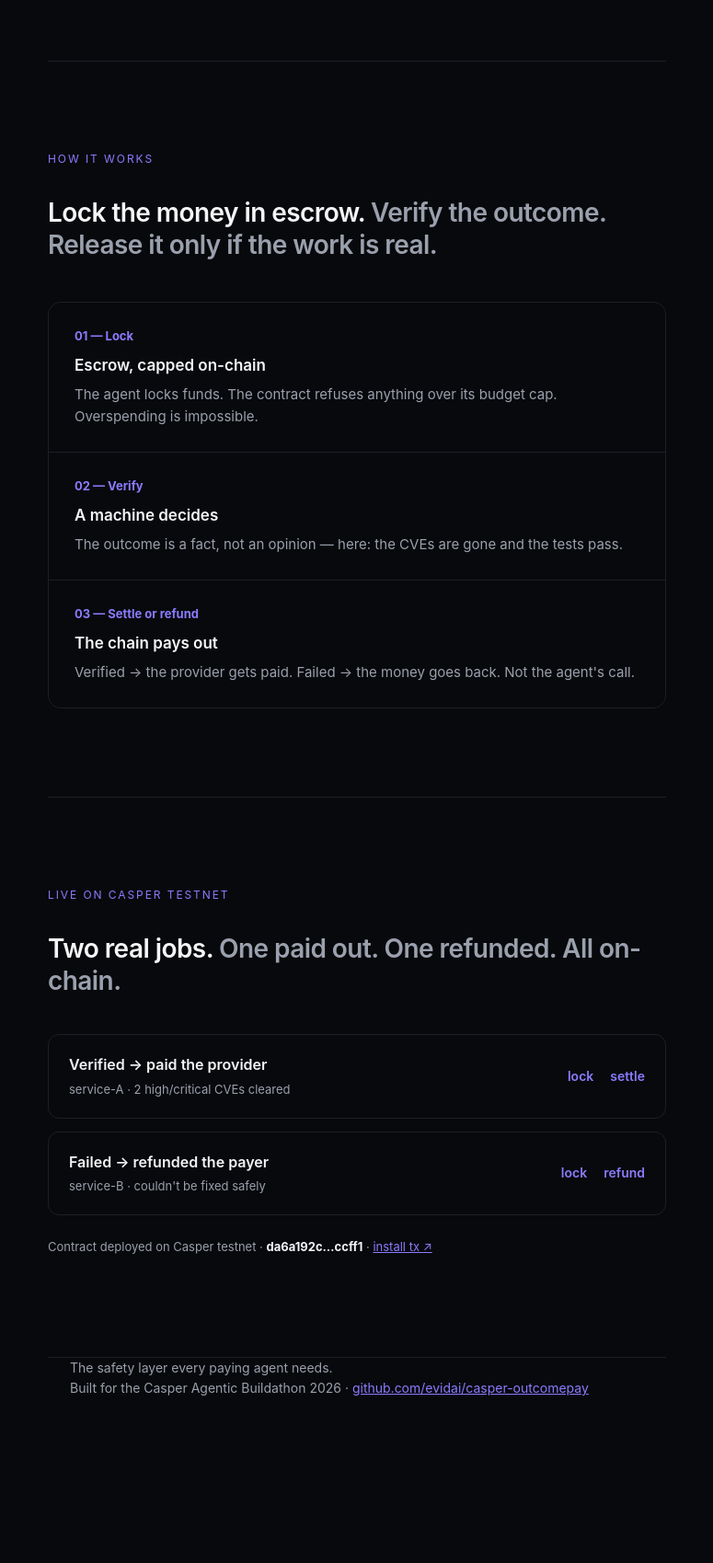
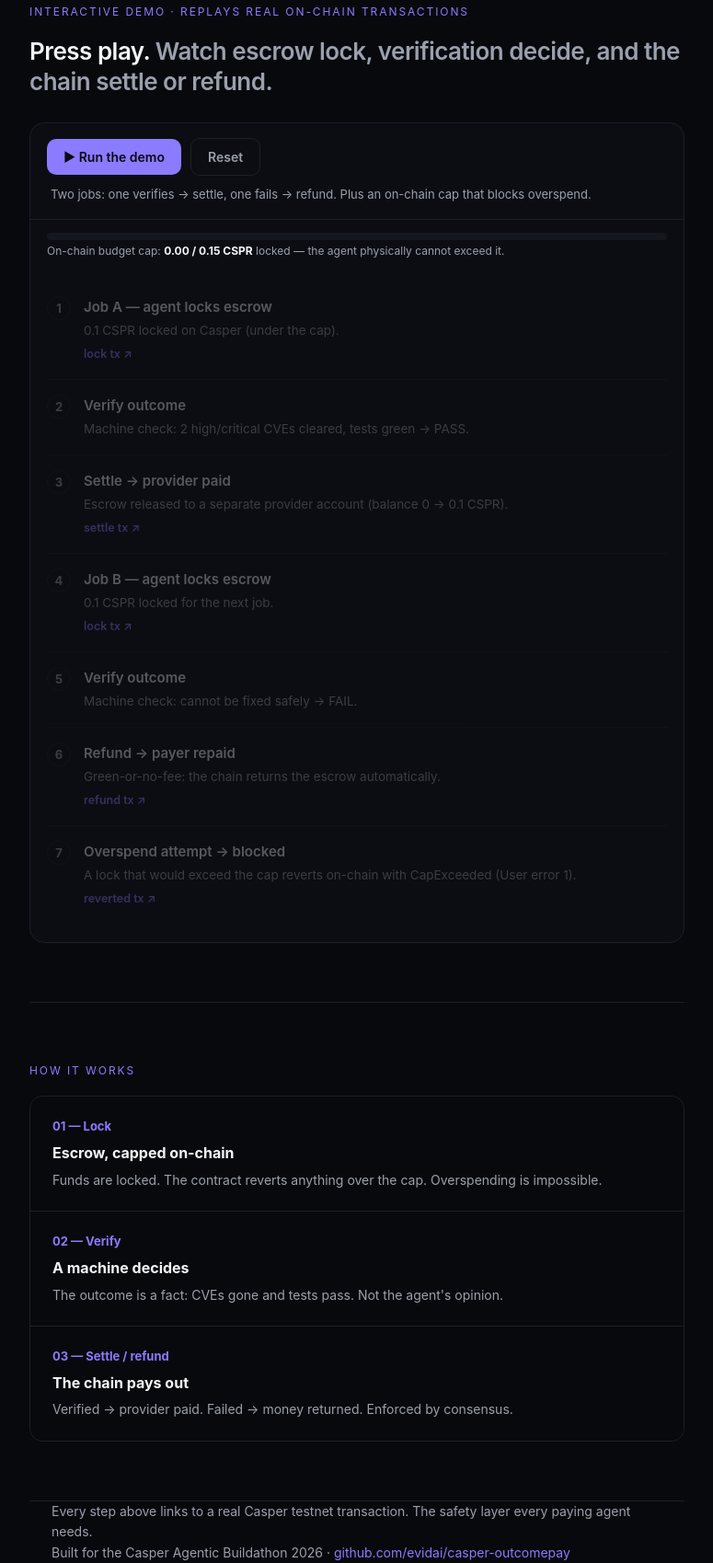
Before and after one commit to evidai/casper-outcomepay, a plain HTML site: page ui/index.html in a window 1280 px wide. Shown: the part 558-2257 px from the top of the page at 92% size, without its empty margins (252-1027 px from the left). Before the commit the page ends 2079 px from the top, so only its background shows below. Drawn offline with Linux system fonts and the light colour scheme.

Commit message:
UI: interactive demo player — replays real on-chain lock/verify/settle/refund + cap meter

```diff
--- a/ui/index.html
+++ b/ui/index.html
@@ -5,51 +5,58 @@
 <meta name="viewport" content="width=device-width, initial-scale=1" />
 <title>OutcomePay — agents pay only for verified work, on Casper</title>
 <style>
-  :root{ --bg:#08090c; --ink:#f4f5f7; --dim:#9aa0ad; --line:#1c1f27; --accent:#8b7bff; }
+  :root{ --bg:#08090c; --ink:#f4f5f7; --dim:#9aa0ad; --line:#1c1f27; --accent:#8b7bff;
+         --green:#46d6a0; --amber:#ffc357; }
   *{box-sizing:border-box} html{scroll-behavior:smooth}
   body{margin:0;background:var(--bg);color:var(--ink);
     font:16px/1.6 -apple-system,Segoe UI,Helvetica,Arial,sans-serif;-webkit-font-smoothing:antialiased}
   a{color:inherit}
-  .wrap{max-width:720px;margin:0 auto;padding:0 24px}
+  .wrap{max-width:760px;margin:0 auto;padding:0 24px}
 
-  /* hero — one message */
-  .hero{min-height:78vh;display:flex;flex-direction:column;justify-content:center}
-  .kicker{font-size:12px;letter-spacing:.18em;text-transform:uppercase;color:var(--dim);margin-bottom:28px}
-  h1{font-size:52px;line-height:1.05;letter-spacing:-.03em;margin:0;font-weight:700}
+  .hero{min-height:62vh;display:flex;flex-direction:column;justify-content:center;padding-top:60px}
+  .kicker{font-size:12px;letter-spacing:.18em;text-transform:uppercase;color:var(--dim);margin-bottom:24px}
+  h1{font-size:50px;line-height:1.05;letter-spacing:-.03em;margin:0;font-weight:700}
   h1 .a{color:var(--accent)}
-  .sub{font-size:19px;color:var(--dim);margin:24px 0 0;max-width:540px}
-  .cta{margin-top:40px;display:flex;gap:14px;align-items:center;flex-wrap:wrap}
-  .btn{display:inline-block;text-decoration:none;font-weight:600;font-size:15px;border-radius:10px;padding:13px 22px}
-  .btn.p{background:var(--accent);color:#0a0a12}
-  .btn.g{color:var(--ink);opacity:.7}
-  .btn.g:hover{opacity:1}
+  .sub{font-size:19px;color:var(--dim);margin:22px 0 0;max-width:540px}
 
-  section{padding:96px 0;border-top:1px solid var(--line)}
-  .eyebrow{font-size:12px;letter-spacing:.16em;text-transform:uppercase;color:var(--accent);margin:0 0 32px}
-  .lead{font-size:28px;line-height:1.25;letter-spacing:-.02em;margin:0;font-weight:600}
+  section{padding:64px 0;border-top:1px solid var(--line)}
+  .eyebrow{font-size:12px;letter-spacing:.16em;text-transform:uppercase;color:var(--accent);margin:0 0 18px}
+  .lead{font-size:26px;line-height:1.25;letter-spacing:-.02em;margin:0 0 8px;font-weight:600}
   .lead .dim{color:var(--dim)}
 
-  /* steps — minimal */
-  .steps{margin-top:44px;display:grid;gap:1px;background:var(--line);border:1px solid var(--line);border-radius:14px;overflow:hidden}
-  .step{background:var(--bg);padding:26px 28px}
-  .step .n{font-size:13px;color:var(--accent);font-weight:700;margin-bottom:8px}
-  .step h3{margin:0 0 6px;font-size:17px;font-weight:600}
-  .step p{margin:0;color:var(--dim);font-size:15px}
+  /* interactive demo player */
+  .player{margin-top:28px;border:1px solid var(--line);border-radius:16px;overflow:hidden;background:#0b0d12}
+  .ctrl{display:flex;gap:10px;align-items:center;padding:16px 18px;border-bottom:1px solid var(--line);flex-wrap:wrap}
+  .btn{border:0;cursor:pointer;font-weight:600;font-size:14px;border-radius:10px;padding:11px 18px;font-family:inherit}
+  .btn.p{background:var(--accent);color:#0a0a12}
+  .btn.p:disabled{opacity:.4;cursor:default}
+  .btn.g{background:transparent;color:var(--dim);border:1px solid var(--line)}
+  .scn{font-size:13px;color:var(--dim);margin-left:4px}
+  .stage{padding:8px 18px 20px}
+  .ev{display:flex;gap:14px;padding:16px 0;border-bottom:1px solid var(--line);opacity:.32;transition:opacity .35s}
+  .ev:last-child{border-bottom:0}
+  .ev.on{opacity:1}
+  .dot{flex:0 0 26px;width:26px;height:26px;border-radius:50%;border:1px solid var(--line);display:flex;align-items:center;justify-content:center;font-size:13px;font-weight:700;color:var(--dim)}
+  .ev.on .dot{border-color:var(--accent);color:var(--accent)}
+  .ev.ok .dot{border-color:var(--green);color:var(--green)}
+  .ev.bad .dot{border-color:var(--amber);color:var(--amber)}
+  .ebody h4{margin:0 0 3px;font-size:15px;font-weight:600}
+  .ebody p{margin:0;color:var(--dim);font-size:13.5px}
+  .ebody a{color:var(--accent);text-decoration:none;font-size:12.5px;font-weight:600}
+  .ebody a:hover{text-decoration:underline}
+  .meter{height:8px;border-radius:99px;background:#15171f;margin:14px 18px 2px;overflow:hidden}
+  .meter > i{display:block;height:100%;width:0;background:var(--accent);transition:width .5s}
+  .meterlbl{font-size:12px;color:var(--dim);padding:0 18px 16px}
+  .meterlbl b{color:var(--ink)}
 
-  /* proof — just the facts */
-  .proof{margin-top:40px;display:grid;gap:14px}
-  .row{display:flex;justify-content:space-between;align-items:center;gap:16px;
-    border:1px solid var(--line);border-radius:12px;padding:20px 22px}
-  .row .what{font-size:16px;font-weight:600}
-  .row .what small{display:block;color:var(--dim);font-weight:400;font-size:13px;margin-top:3px}
-  .row .links{display:flex;gap:18px;flex-shrink:0}
-  .row a{color:var(--accent);text-decoration:none;font-size:14px;font-weight:600;white-space:nowrap}
-  .row a:hover{text-decoration:underline}
-  .verdict{font-size:13px;color:var(--dim);margin-top:24px}
-  .verdict b{color:var(--ink)}
+  .grid3{margin-top:8px;display:grid;gap:1px;background:var(--line);border:1px solid var(--line);border-radius:14px;overflow:hidden}
+  .cell{background:var(--bg);padding:22px 24px}
+  .cell .n{font-size:13px;color:var(--accent);font-weight:700;margin-bottom:6px}
+  .cell h3{margin:0 0 5px;font-size:16px}.cell p{margin:0;color:var(--dim);font-size:14px}
 
-  footer{padding:72px 0 96px;border-top:1px solid var(--line);color:var(--dim);font-size:14px}
-  @media(max-width:560px){ h1{font-size:38px} .lead{font-size:22px} .row{flex-direction:column;align-items:flex-start} }
+  footer{padding:56px 0 80px;border-top:1px solid var(--line);color:var(--dim);font-size:14px}
+  footer a{color:var(--accent);text-decoration:none}
+  @media(max-width:560px){h1{font-size:36px}.lead{font-size:21px}}
 </style>
 </head>
 <body>
@@ -59,50 +66,82 @@
     <div class="kicker">Casper Agentic Buildathon 2026</div>
     <h1>Agents pay only for<br><span class="a">verified work.</span></h1>
     <p class="sub">An AI agent can't overspend, and won't pay for work that didn't happen.
-      The budget cap and the payout condition live on-chain — on Casper.</p>
-    <div class="cta">
-      <a class="btn p" href="https://testnet.cspr.live/transaction/231299f4e7616f0eafb7795e3b28c983562889129a4420ecf86b89b120509a1f">See a real payout on-chain</a>
-      <a class="btn g" href="https://github.com/evidai/casper-outcomepay">GitHub →</a>
-    </div>
+      The budget cap and the payout condition live on-chain — on Casper. Run it below 👇</p>
   </div>
 
   <section>
-    <p class="eyebrow">How it works</p>
-    <p class="lead">Lock the money in escrow. <span class="dim">Verify the outcome. Release it only if the work is real.</span></p>
-    <div class="steps">
-      <div class="step"><div class="n">01 — Lock</div><h3>Escrow, capped on-chain</h3><p>The agent locks funds. The contract refuses anything over its budget cap. Overspending is impossible.</p></div>
-      <div class="step"><div class="n">02 — Verify</div><h3>A machine decides</h3><p>The outcome is a fact, not an opinion — here: the CVEs are gone and the tests pass.</p></div>
-      <div class="step"><div class="n">03 — Settle or refund</div><h3>The chain pays out</h3><p>Verified → the provider gets paid. Failed → the money goes back. Not the agent's call.</p></div>
+    <p class="eyebrow">Interactive demo · replays real on-chain transactions</p>
+    <p class="lead">Press play. <span class="dim">Watch escrow lock, verification decide, and the chain settle or refund.</span></p>
+
+    <div class="player">
+      <div class="ctrl">
+        <button class="btn p" id="run">▶ Run the demo</button>
+        <button class="btn g" id="reset">Reset</button>
+        <span class="scn" id="scn">Two jobs: one verifies → settle, one fails → refund. Plus an on-chain cap that blocks overspend.</span>
+      </div>
+      <div class="meter"><i id="bar"></i></div>
+      <div class="meterlbl">On-chain budget cap: <b id="caplbl">0.00 / 0.15 CSPR</b> locked — the agent physically cannot exceed it.</div>
+      <div class="stage" id="stage"></div>
     </div>
   </section>
 
   <section>
-    <p class="eyebrow">Live on Casper testnet</p>
-    <p class="lead">Two real jobs. <span class="dim">One paid out. One refunded. All on-chain.</span></p>
-    <div class="proof">
-      <div class="row">
-        <div class="what">Verified → paid the provider<small>service-A · 2 high/critical CVEs cleared</small></div>
-        <div class="links">
-          <a href="https://testnet.cspr.live/transaction/3a6113b343953bde8f9be862c8fbbd1c97d2b343f5caca6b6de8f67a6845e850">lock</a>
-          <a href="https://testnet.cspr.live/transaction/231299f4e7616f0eafb7795e3b28c983562889129a4420ecf86b89b120509a1f">settle</a>
-        </div>
-      </div>
-      <div class="row">
-        <div class="what">Failed → refunded the payer<small>service-B · couldn't be fixed safely</small></div>
-        <div class="links">
-          <a href="https://testnet.cspr.live/transaction/08967c40136481886c25bca485af907f379ec90379370bdb98eb4839ea9425e8">lock</a>
-          <a href="https://testnet.cspr.live/transaction/351bad164e78d88544e300997ba41749ce5433a6bfc255424712a29785efb6e2">refund</a>
-        </div>
-      </div>
+    <p class="eyebrow">How it works</p>
+    <div class="grid3">
+      <div class="cell"><div class="n">01 — Lock</div><h3>Escrow, capped on-chain</h3><p>Funds are locked. The contract reverts anything over the cap. Overspending is impossible.</p></div>
+      <div class="cell"><div class="n">02 — Verify</div><h3>A machine decides</h3><p>The outcome is a fact: CVEs gone and tests pass. Not the agent's opinion.</p></div>
+      <div class="cell"><div class="n">03 — Settle / refund</div><h3>The chain pays out</h3><p>Verified → provider paid. Failed → money returned. Enforced by consensus.</p></div>
     </div>
-    <p class="verdict">Contract deployed on Casper testnet · <b>da6a192c…ccff1</b> · <a style="color:var(--accent)" href="https://testnet.cspr.live/transaction/ca88a1b188e636fcd3aa0d100fcefc91f060fb500b54c44ae6d47784ae4aa250">install tx ↗</a></p>
   </section>
 
   <footer class="wrap">
-    The safety layer every paying agent needs.<br>
-    Built for the Casper Agentic Buildathon 2026 · <a style="color:var(--accent)" href="https://github.com/evidai/casper-outcomepay">github.com/evidai/casper-outcomepay</a>
+    Every step above links to a real Casper testnet transaction. The safety layer every paying agent needs.<br>
+    Built for the Casper Agentic Buildathon 2026 · <a href="https://github.com/evidai/casper-outcomepay">github.com/evidai/casper-outcomepay</a>
   </footer>
+</div>
 
-</div>
+<script>
+const TX = "https://testnet.cspr.live/transaction/";
+// real, immutable on-chain transactions from the live runs
+const STEPS = [
+  {t:"Job A — agent locks escrow", d:"0.1 CSPR locked on Casper (under the cap).", tx:"3a6113b343953bde8f9be862c8fbbd1c97d2b343f5caca6b6de8f67a6845e850", lab:"lock tx", lock:0.1, kind:"on"},
+  {t:"Verify outcome", d:"Machine check: 2 high/critical CVEs cleared, tests green → PASS.", kind:"ok", icon:"✓"},
+  {t:"Settle → provider paid", d:"Escrow released to a separate provider account (balance 0 → 0.1 CSPR).", tx:"dd93702ca7c77eb2ca58e46b74eb29170ab0b44d4c6c424bf228408b66762c3a", lab:"settle tx", lock:0, kind:"ok", icon:"✓"},
+  {t:"Job B — agent locks escrow", d:"0.1 CSPR locked for the next job.", tx:"08967c40136481886c25bca485af907f379ec90379370bdb98eb4839ea9425e8", lab:"lock tx", lock:0.1, kind:"on"},
+  {t:"Verify outcome", d:"Machine check: cannot be fixed safely → FAIL.", kind:"bad", icon:"!"},
+  {t:"Refund → payer repaid", d:"Green-or-no-fee: the chain returns the escrow automatically.", tx:"351bad164e78d88544e300997ba41749ce5433a6bfc255424712a29785efb6e2", lab:"refund tx", lock:0, kind:"bad", icon:"↩"},
+  {t:"Overspend attempt → blocked", d:"A lock that would exceed the cap reverts on-chain with CapExceeded (User error 1).", tx:"afd876ae42c74e7ae0810b8fd3d127d8c844ce165b48cdd65fcc92a71b576d05", lab:"reverted tx", lock:0, kind:"bad", icon:"⛔"},
+];
+const stage=document.getElementById('stage'), bar=document.getElementById('bar'),
+      caplbl=document.getElementById('caplbl'), runBtn=document.getElementById('run'), resetBtn=document.getElementById('reset');
+const CAP=0.15;
+function render(){
+  stage.innerHTML = STEPS.map((s,i)=>`
+    <div class="ev" id="ev${i}">
+      <div class="dot">${i+1}</div>
+      <div class="ebody">
+        <h4>${s.t}</h4><p>${s.d}</p>
+        ${s.tx?`<a href="${TX}${s.tx}" target="_blank" rel="noopener">${s.lab} ↗</a>`:''}
+      </div>
+    </div>`).join('');
+}
+render();
+let timer=null;
+function setCap(v){ bar.style.width=Math.min(100,(v/CAP)*100)+'%'; caplbl.textContent=v.toFixed(2)+' / '+CAP.toFixed(2)+' CSPR'; }
+function play(){
+  runBtn.disabled=true; reset(false); let locked=0, i=0;
+  timer=setInterval(()=>{
+    if(i>=STEPS.length){clearInterval(timer); runBtn.disabled=false; return;}
+    const s=STEPS[i], el=document.getElementById('ev'+i);
+    el.classList.add('on'); if(s.kind==='ok')el.classList.add('ok'); if(s.kind==='bad')el.classList.add('bad');
+    if(s.icon) el.querySelector('.dot').textContent=s.icon;
+    if(typeof s.lock==='number'){ locked = s.t.includes('Overspend')? locked : s.lock; if(s.t.includes('Overspend')){/* cap stays */} else locked=s.lock; setCap(s.lock); }
+    i++;
+  },1100);
+}
+function reset(clear=true){ if(timer)clearInterval(timer); setCap(0);
+  document.querySelectorAll('.ev').forEach((e,i)=>{e.className='ev'; e.querySelector('.dot').textContent=i+1;}); if(clear)runBtn.disabled=false; }
+runBtn.onclick=play; resetBtn.onclick=()=>reset(true); setCap(0);
+</script>
 </body>
 </html>
```
